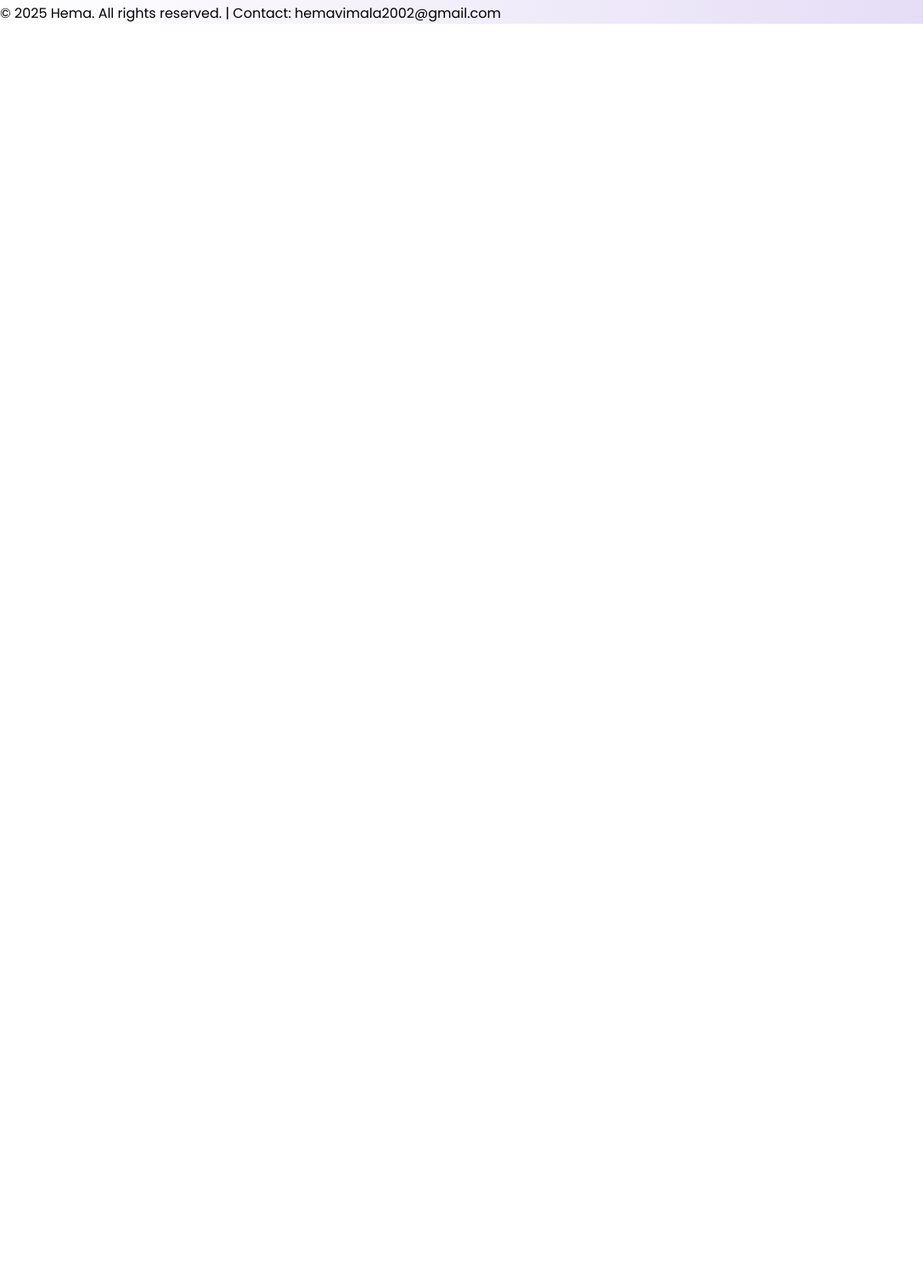
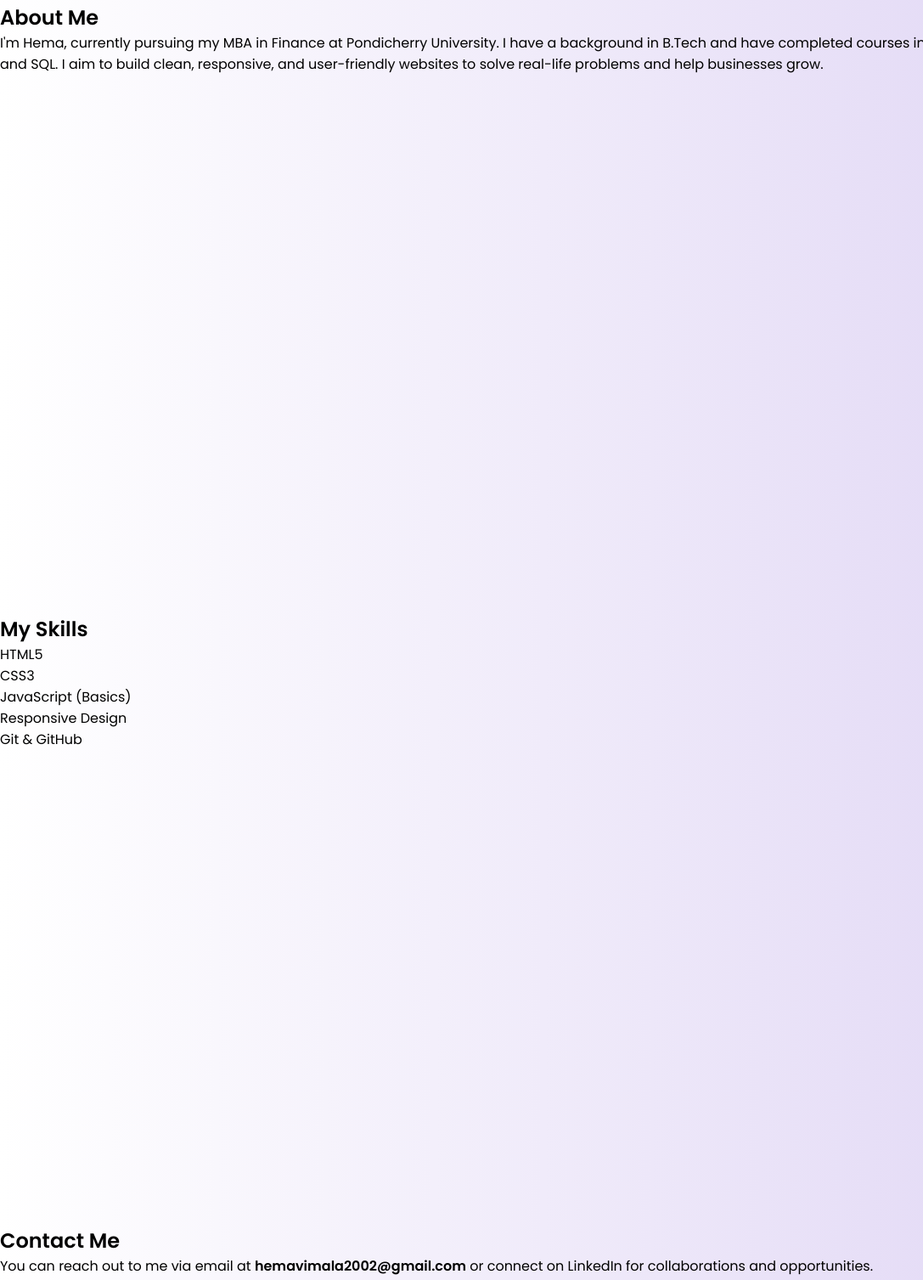
Before and after one commit to hemashifa2002/ShadowFox, a plain HTML site: page index.html in a window 1280 px wide. Shown: the part 797-2304 px from the top of the page at 85% size, without its empty margins (0-1087 px from the left). Before the commit the page ends 825 px from the top, so only its background shows below. Drawn offline with nearby package versions, Linux system fonts and the light colour scheme.

Commit message:
Add files via upload

```diff
--- a/index.html
+++ b/index.html
@@ -9,6 +9,7 @@
   <link rel="stylesheet" href="https://unpkg.com/aos@next/dist/aos.css" />
 </head>
 <body>
+  <!-- Navbar -->
   <nav>
     <div class="nav-container">
       <div class="logo" data-aos="zoom-in" data-aos-duration="1000">
@@ -18,9 +19,8 @@
         <div class="link" data-aos="fade-up" data-aos-duration="1000" data-aos-delay="100"><a href="#">Home</a></div>
         <div class="link" data-aos="fade-up" data-aos-duration="1000" data-aos-delay="200"><a href="#about">About</a></div>
         <div class="link" data-aos="fade-up" data-aos-duration="1000" data-aos-delay="300"><a href="#skills">Skills</a></div>
-        <div class="link" data-aos="fade-up" data-aos-duration="1000" data-aos-delay="400"><a href="#projects">Projects</a></div>
-        <div class="link" data-aos="fade-up" data-aos-duration="1000" data-aos-delay="500"><a href="#contact">Contact</a></div>
-        <div class="link contact-btn" data-aos="fade-up" data-aos-duration="1000" data-aos-delay="600"><a href="#resume">Resume</a></div>
+        <div class="link" data-aos="fade-up" data-aos-duration="1000" data-aos-delay="400"><a href="#contact">Contact</a></div>
+        <div class="link contact-btn" data-aos="fade-up" data-aos-duration="1000" data-aos-delay="500"><a href="#resume">Resume</a></div>
       </div>
       <i class="fa-solid fa-bars hamburg" onclick="hamburg()"></i>
     </div>
@@ -29,7 +29,6 @@
         <a href="#">Home</a>
         <a href="#about">About</a>
         <a href="#skills">Skills</a>
-        <a href="#projects">Projects</a>
         <a href="#contact">Contact</a>
         <a href="#resume">Resume</a>
         <i class="fa-solid fa-xmark cancel" onclick="cancel()"></i>
@@ -37,6 +36,7 @@
     </div>
   </nav>
 
+  <!-- Home Section -->
   <section id="home">
     <div class="main-container">
       <div class="image" data-aos="zoom-in-right" data-aos-duration="800">
@@ -61,12 +61,46 @@
     </div>
   </section>
 
-  <!-- Include other sections: about, skills, projects, contact if needed -->
+  <!-- About Section -->
+  <section id="about">
+    <div class="about-container">
+      <h2 data-aos="fade-up" data-aos-duration="1000">About Me</h2>
+      <p data-aos="fade-right" data-aos-duration="1000" data-aos-delay="200">
+        I'm Hema, currently pursuing my MBA in Finance at Pondicherry University. I have a background in B.Tech and have completed courses in HTML, CSS, JavaScript, and SQL. I aim to build clean, responsive, and user-friendly websites to solve real-life problems and help businesses grow.
+      </p>
+    </div>
+  </section>
 
+  <!-- Skills Section -->
+  <section id="skills">
+    <div class="skills-container">
+      <h2 data-aos="fade-up" data-aos-duration="1000">My Skills</h2>
+      <ul>
+        <li data-aos="fade-right" data-aos-duration="800" data-aos-delay="200">HTML5</li>
+        <li data-aos="fade-right" data-aos-duration="800" data-aos-delay="300">CSS3</li>
+        <li data-aos="fade-right" data-aos-duration="800" data-aos-delay="400">JavaScript (Basics)</li>
+        <li data-aos="fade-right" data-aos-duration="800" data-aos-delay="500">Responsive Design</li>
+        <li data-aos="fade-right" data-aos-duration="800" data-aos-delay="600">Git & GitHub</li>
+      </ul>
+    </div>
+  </section>
+
+  <!-- Contact Section -->
+  <section id="contact">
+    <div class="contact-container">
+      <h2 data-aos="fade-up" data-aos-duration="1000">Contact Me</h2>
+      <p data-aos="fade-right" data-aos-duration="1000" data-aos-delay="200">
+        You can reach out to me via email at <strong>hemavimala2002@gmail.com</strong> or connect on LinkedIn for collaborations and opportunities.
+      </p>
+    </div>
+  </section>
+
+  <!-- Footer -->
   <footer>
-    <p>© 2025 Hema. All rights reserved. | Contact: hemavimala2002@gmail.com</p>
+    <p>© 2025 Hema. All rights reserved.</p>
   </footer>
 
+  <!-- JS Scripts -->
   <script src="https://unpkg.com/aos@next/dist/aos.js"></script>
   <script>
     AOS.init({ offset: 0 });
```
